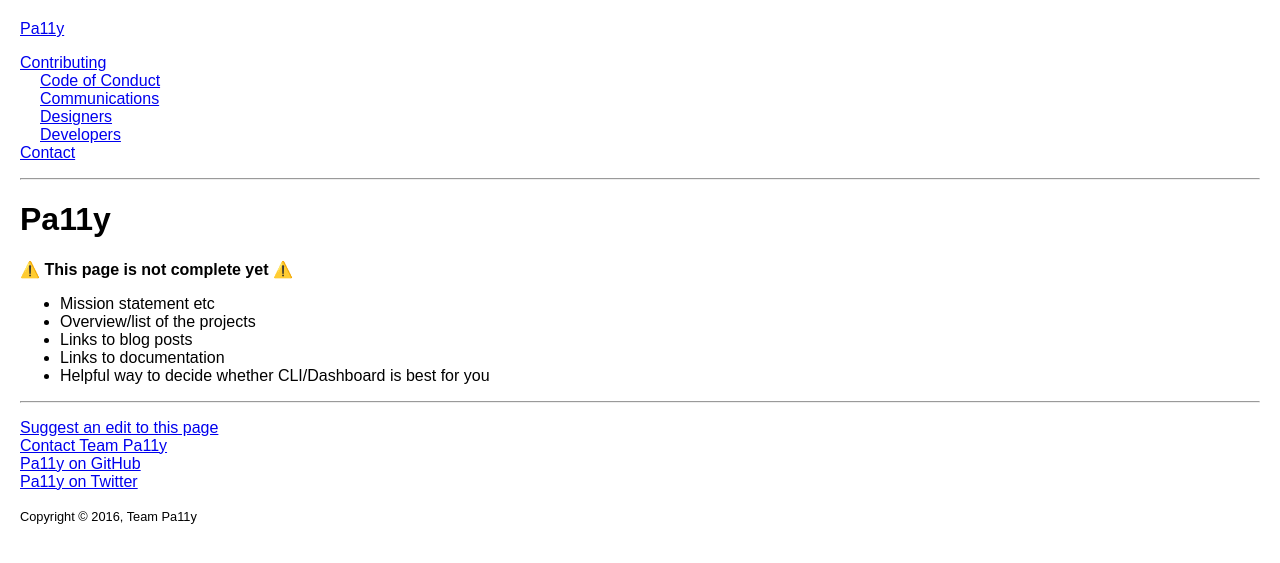
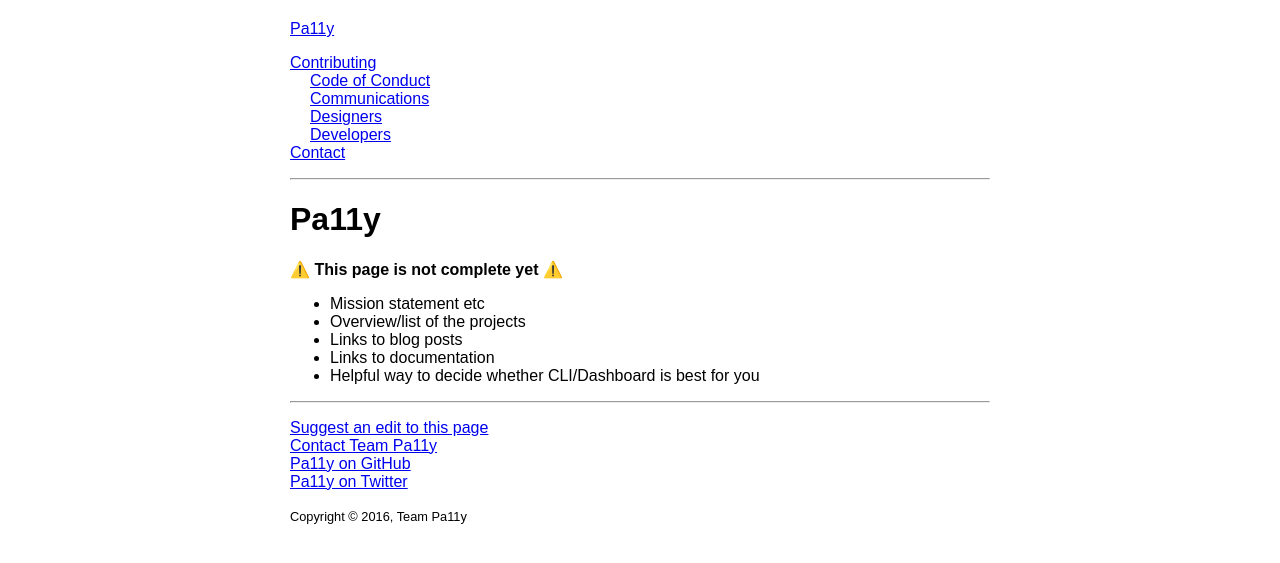
Before and after one commit to pa11y/pa11y.github.io, a Jekyll site: the page built from pages/home.md, in a window 1280 px wide. Shown: the top 563 px of the page. Built offline with Jekyll 4.4.1, drawn with Linux system fonts in a browser that asks for light colours; emoji names are drawn with the system emoji font.

Commit message:
Center the page, the line width was annoying me

```diff
--- a/_layouts/page.html
+++ b/_layouts/page.html
@@ -21,13 +21,17 @@
 </head>
 <body>
 
-	{% include header.html %}
+	<div class="page">
 
-	<main role="main">
-		{{content}}
-	</main>
+		{% include header.html %}
 
-	{% include footer.html %}
+		<main role="main">
+			{{content}}
+		</main>
+
+		{% include footer.html %}
+
+	</div>
 
 </body>
 </html>
--- a/asset/style/site.scss
+++ b/asset/style/site.scss
@@ -7,20 +7,27 @@
 
 @import "vendor/normalize";
 
-body {
+// Tweak `pre` styles to work on mobile
+pre {
+	overflow: auto;
+}
+
+// Page width/positioning
+.page {
+	max-width: 700px;
+	margin: 0 auto;
 	padding: 20px;
 }
 
+// Site navigation
 .site-navigation {
 	list-style: none;
 	padding-left: 0;
 }
-
 .site-navigation__subnav {
 	list-style: none;
 	padding-left: 20px;
 }
-
 .site-navigation__item--current > a {
 	background-color: #ff0;
 }
```
